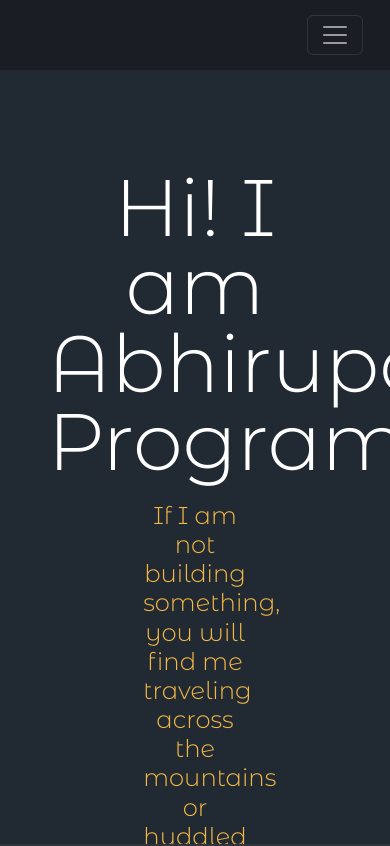
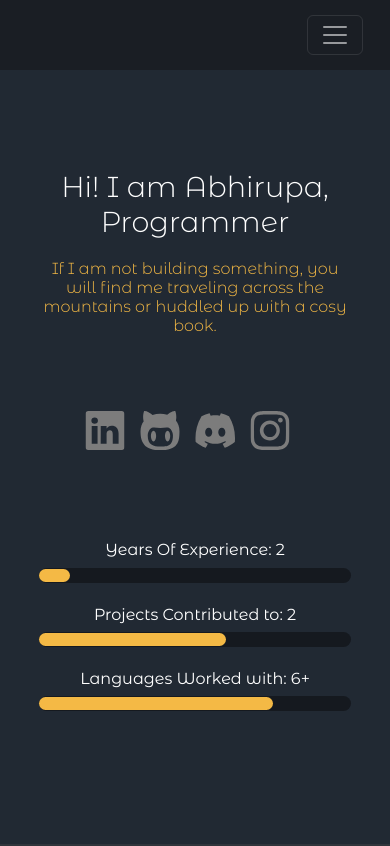
Before and after one commit to abhirupa-tech/abhirupa-mitra-portfolio, a React (Create React App) app: page / in a window 390 px wide. Shown: the top 846 px of the page. Built offline with nearby package versions, Linux system fonts and the light colour scheme.

Commit message:
Changes to support mobile view

```diff
--- a/src/components/homepage.js
+++ b/src/components/homepage.js
@@ -19,7 +19,7 @@ function HomePage()  {
                         </Container>
                         <Container fluid className="Intro-Icons">
                                 <span className='icon icon-Linkedin'>
-                                <svg width="65" height="65" viewBox="0 0 37 38" fill="none" xmlns="http://www.w3.org/2000/svg">
+                                <svg viewBox="0 0 37 38" fill="none" xmlns="http://www.w3.org/2000/svg">
                                     <g clip-path="url(#clip0_4_57)">
                                         <path d="M0 2.71342C0 1.24961 1.21637 0.0632935 2.71719 0.0632935H34.2828C35.7836 0.0632935 37 1.24961 37 2.71342V34.4132C37 35.877 35.7836 37.0633 34.2828 37.0633H2.71719C1.21637 37.0633 0 35.877 0 34.4132V2.71342ZM11.4307 31.0369V14.3291H5.87838V31.0369H11.4307ZM8.65569 12.0467C10.5913 12.0467 11.7961 10.7655 11.7961 9.16067C11.7614 7.52111 10.5936 6.27467 8.69269 6.27467C6.79181 6.27467 5.55 7.52342 5.55 9.16067C5.55 10.7655 6.75481 12.0467 8.61869 12.0467H8.65569ZM20.0054 31.0369V21.706C20.0054 21.2065 20.0424 20.707 20.1904 20.3509C20.5905 19.3542 21.5039 18.3205 23.0394 18.3205C25.049 18.3205 25.8514 19.8514 25.8514 22.0991V31.0369H31.4037V21.4539C31.4037 16.3202 28.6658 13.9337 25.012 13.9337C22.0659 13.9337 20.7454 15.5524 20.0054 16.6925V16.7503H19.9684C19.9807 16.731 19.9931 16.7117 20.0054 16.6925V14.3291H14.4554C14.5248 15.897 14.4554 31.0369 14.4554 31.0369H20.0054Z" fill="#7C7C7C"/>
                                     </g>
--- a/src/styles/homepage.css
+++ b/src/styles/homepage.css
@@ -23,7 +23,7 @@
     font-style: normal;
     line-height: 78px;
     color: #FFFFFF;
-    font-size: 5em;
+    font-size: 4em;
     text-align: center;
 }
 
@@ -32,7 +32,7 @@
     margin-top: 20px;
     font-family: Montserrat-Light;
     font-style: normal;
-    font-size:1.52em;
+    font-size:1.2em;
     width: 40%;
     text-align: center;
     line-height: 1.2em;
@@ -47,6 +47,11 @@
 .icon{
     padding-right: 40px;
     cursor: pointer;
+}
+
+.icon > svg {
+    height: 65px;
+    width: 65px;
 }
 
 .icon svg path{
@@ -76,23 +81,11 @@
     /* text-align: left; */
     font-family: Montserrat-Regular;
     font-style: normal;
-    font-size: 1.5em;
+    font-size: 1.3em;
     padding-bottom: 1vh;
     line-height: 18px;
     color: #FFFFFF;
 }
-/* .pgbar{
-    margin-bottom: 2vh;
-    --bs-progress-bar-bg: #F4B945;
-    --bs-progress-bg: #151F2B;
-}
-
-.pgbar --bs-progress-bar-bg{
-    animation: load 3s normal forwards;
-    border-radius: 100px;
-    background: #fff;
-    width: 0;
-} */
 .progressBar {
     background:#15191f;
     justify-content: flex-start;
@@ -105,11 +98,7 @@
     margin-bottom: 2vh;
   }
 
-/* .progressbar-value {
-    border-radius: 100px;
-    background: #F4B945;
-    height: 15px;
-} */
+
 
 .progressBarExperience{
     animation: pgExperience 4s normal forwards;
@@ -356,3 +345,96 @@ text-shadow: 0px 4px 4px rgba(0, 0, 0, 0.25);
         width: 75%;
     }
 }
+
+
+/**Tablet Width**/
+@media screen and (max-width: 1250px) {
+    .ProgressBars{
+        width: 60%;
+    }
+    .Intro-SubText{
+        width: 60%;
+    }
+}
+
+/**Wide Screen Phone Width**/
+@media screen and (max-width: 1250px) {
+    .Intro-Header{
+        font-size: 3.5em;
+    }
+    .ProgressBars{
+        width: 80%;
+    }
+    .Intro-SubText{
+        width: 80%;
+    }
+}
+
+/**Narrow Phone Width**/
+@media screen and (max-width: 600px) {
+    .Intro-Header{
+        font-size: 2.8em;
+        line-height: normal;
+    }
+    .Intro-SubText{
+        font-size: 1em;
+        width: 95%;
+    }
+    .icon{
+        padding-right: 25px;
+        cursor: pointer;
+    }
+    .icon > svg{
+        width: 50px !important;
+        height: 50px;
+    }
+    .ProgressBarText{
+        font-size: 1em;
+    }
+    .ProgressBars{
+        width: 90%;
+    }
+    .progressBar{
+        height: 15px;
+    }
+    .progressBar-value{
+        height: 13px;
+    }
+}
+
+/**Narrow Phone Width**/
+@media screen and (max-width: 600px) {
+    .Intro-Header{
+        font-size: 1.8em;
+        line-height: normal;
+        padding: 0;
+    }
+    .Intro-SubText{
+        font-size: 1em;
+        width: 100%;
+        padding: 0;
+    }
+    .Intro-Icons{
+        margin-top: 50px;
+    }
+    .icon{
+        padding-right: 15px;
+        cursor: pointer;
+    }
+    .icon > svg{
+        width: 40px !important;
+        height: 40px;
+    }
+    .ProgressBarText{
+        font-size: 1em;
+    }
+    .ProgressBars{
+        width: 98%;
+    }
+    .progressBar{
+        height: 15px;
+    }
+    .progressBar-value{
+        height: 13px;
+    }
+}
```
